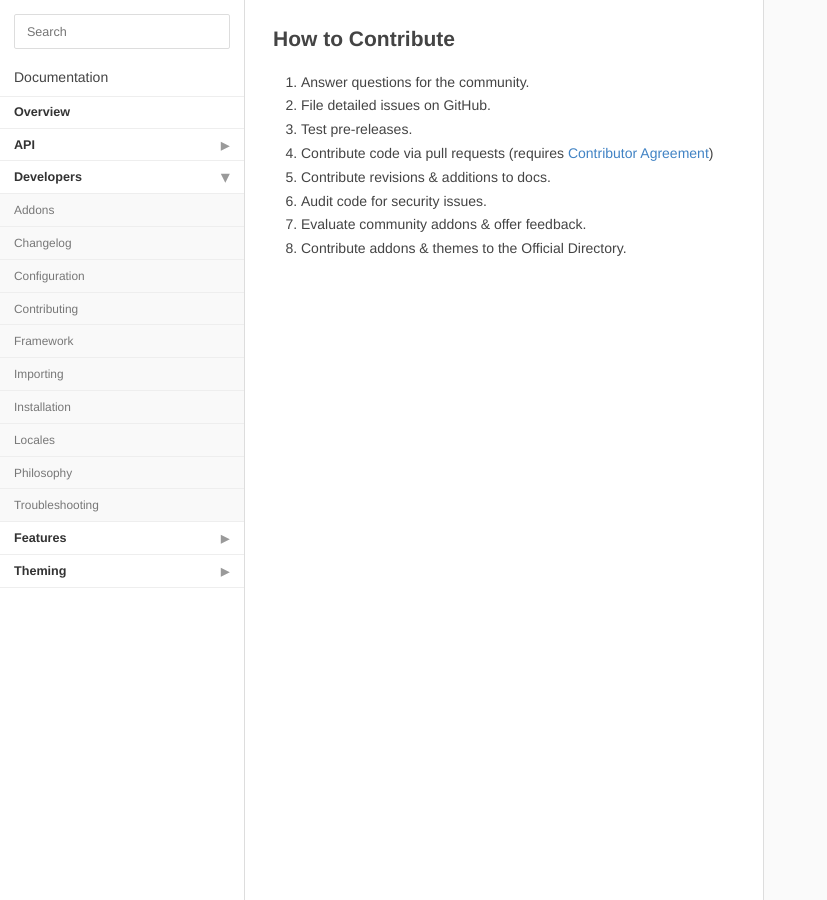
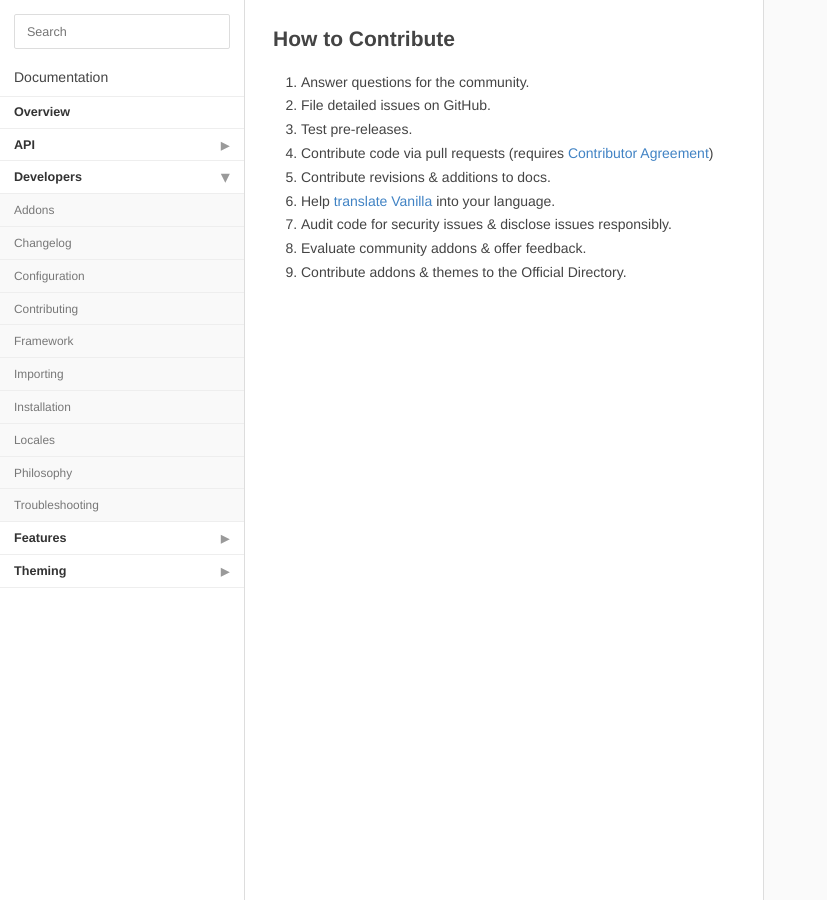
Before and after one commit to hgtonight/vanilladocs, a Jekyll site: the page built from developers/contributing/index.md, in a window 1280 px wide. Shown: the whole page, without its empty margins (0-827 px from the left). Built offline with Jekyll 4.4.1, drawn with Linux system fonts in a browser that asks for light colours; Markdown is read by kramdown in place of the engine named in the settings.

Commit message:
How to contribute

```diff
--- a/developers/contributing/index.md
+++ b/developers/contributing/index.md
@@ -11,6 +11,7 @@ categories: ["Developers","Contributing"]
 1. Test pre-releases.
 1. Contribute code via pull requests (requires [Contributor Agreement](http://vanillaforums.org/contributors))
 1. Contribute revisions & additions to docs.
-1. Audit code for security issues.
+1. Help [translate Vanilla](/developers/locales) into your language.
+1. Audit code for security issues & disclose issues responsibly.
 1. Evaluate community addons & offer feedback.
 1. Contribute addons & themes to the Official Directory.
```
